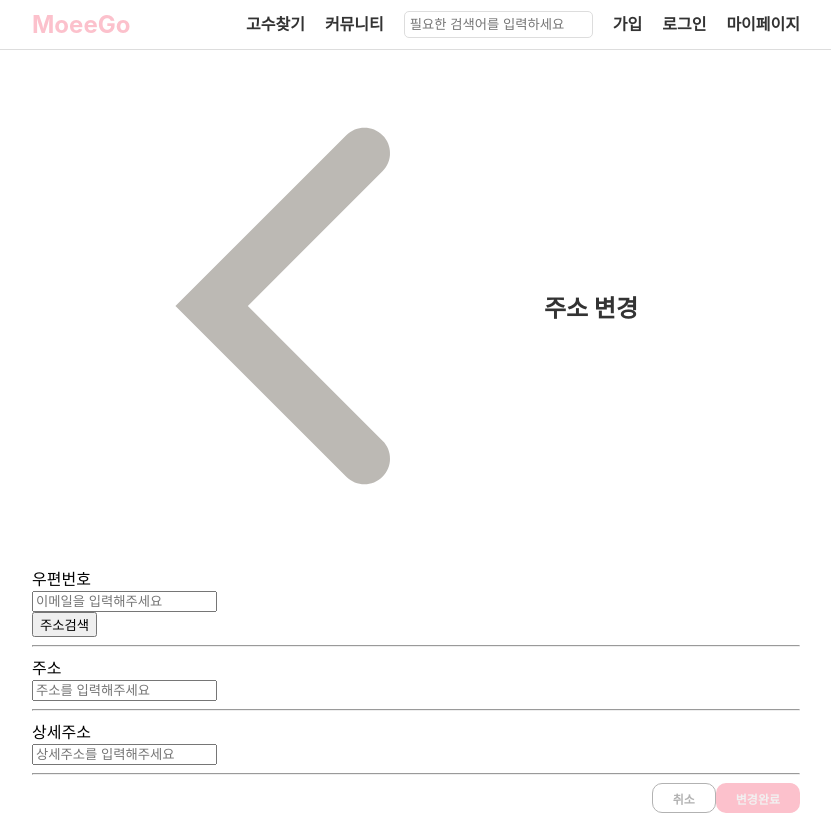
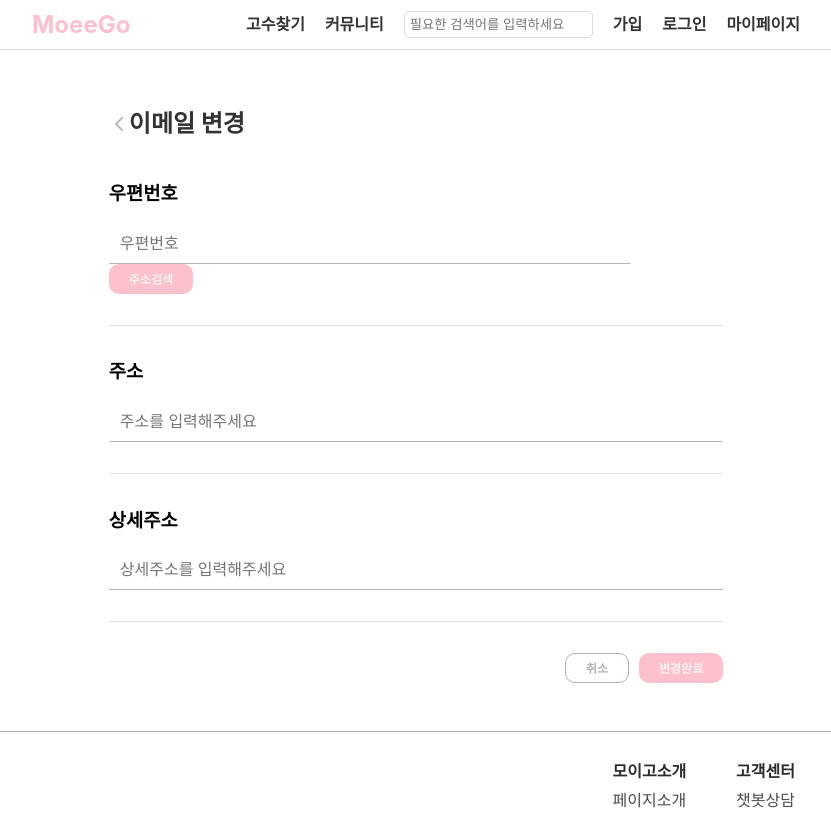
Before and after one commit to jaeheoon/moeego_client, a React (Vite) app: page /mypage/account/private/address in a window 1280 px wide. Shown: the top 815 px of the page, without its empty margins (224-1055 px from the left). Built offline with nearby package versions, Linux system fonts and the light colour scheme.

Commit message:
[FE] Feat: 주소 변경 페이지 CSS 작성

```diff
--- a/src/components/mypage/ChangeAddress.jsx
+++ b/src/components/mypage/ChangeAddress.jsx
@@ -1,45 +1,44 @@
 import React from 'react';
 import { Link } from 'react-router-dom';
+import "../../css/mypage/ChangeAddress.css";
 
 const ChangeAddress = () => {
     return (
         <div className='ChangeAddressPage'>
-            <div className='PageTitle'>
-                <Link to="/mypage/account/private"><img src="../../../src/image/prev_icon.png" alt="prev"></img></Link>
-                <h1>주소 변경</h1>
+            <div className='ChangeAddressWrap'>
+                <div className='Title'>
+                    <Link className="Link" to="/mypage/account/private"><img src="../../../src/image/prev_icon.png" alt="prev"></img></Link>
+                    <h1>이메일 변경</h1>
                 </div>
                 <form className='ChangeAddressForm'>
                     <div className='ChangeAddressContainer'>
-                    <div className="SubTitle">우편번호</div>
+                        <h3 className="SubTitle">우편번호</h3>
                         <div>
-                        <input type="email" placeholder='이메일을 입력해주세요' />
-                    </div>
-                    <div>
-                        <input type="button" value="주소검색" />
+                            <Link to=""><input type="text" id="zipcode" name="zipcode" placeholder='우편번호' /></Link>
+                            <input type="button" id="zipcodeBtn" value="주소검색" />
                         </div>
                     </div>
                     <hr />
                     <div className='ChangeAddressContainer'>
-                    <div className="SubTitle">주소</div>
+                        <h3 className="SubTitle">주소</h3>
                         <div>
-                        <input type="text" placeholder='주소를 입력해주세요' />
+                            <input type="text" id="addr1" name="addr1" placeholder='주소를 입력해주세요' />
                         </div>
                     </div>
                     <hr />
                     <div className='ChangeAddressContainer'>
-                    <div className="SubTitle">상세주소</div>
+                        <h3 className="SubTitle">상세주소</h3>
                         <div>
-                        <input type="text" placeholder='상세주소를 입력해주세요' />
+                            <input type="text" id="addr2" name="addr2" placeholder='상세주소를 입력해주세요' />
                         </div>
                     </div>
                     <hr />
                     <div className='ButtonContainer'>
-                    <div>
                         <input type="button" value="취소" />
                         <input type="button" value="변경완료" />
                     </div>
+                </form>
             </div>
-            </form>
         </div>
     );
 };
--- /dev/null
+++ b/src/css/mypage/ChangeAddress.css
@@ -0,0 +1,66 @@
+.ChangeAddressPage {
+    display: flex;
+    align-items: center;
+    justify-content: center;
+    width: 100%;
+}
+
+.ChangeAddressWrap {
+    width: 80%;
+    margin-top: 5%;
+}
+
+.ChangeAddressWrap hr {
+    margin-top: 5%;
+    margin-bottom: 5%;
+    border-width:1px 0 0 0;
+    border-color:#f2f2f2;
+    opacity: 30%;
+}
+
+#zipcode {
+    width: 85%;
+    box-sizing: border-box;
+    padding: 10px;
+    font-size: 12pt;
+    border-style: solid;
+    outline-style: none;
+    border: 1px solid #ffffff;
+    border-bottom: 1px solid #b2b2b2;
+    margin-right: 1.29em;
+}
+
+#zipcodeBtn {
+    font-size: 9pt;
+    border-style: none;
+    padding: 5px 20px;
+    height: 30px;
+    box-sizing: border-box;
+    background-color: #fcc1cc;
+    font-weight: bold;
+    color: #f1f1f1;
+    border-radius: 10px;
+    transition: all 0.25s ease-out;
+}
+
+#zipcodeBtn:hover {
+    cursor: pointer;
+    background-color: lightcoral;
+    color: #ffffff;
+}
+
+.ChangeAddressWrap input[type="text"] {
+    width: 100%;
+    box-sizing: border-box;
+    padding: 10px;
+    font-size: 12pt;
+    border-style: solid;
+    outline-style: none;
+    border: 1px solid #ffffff;
+    border-bottom: 1px solid #b2b2b2;
+}
+
+.ChangeAddressWrap input[type="text"]:focus, .ChangePasswordContainer input[type="text"]:active, #zipcode:focus, #zipcode:active {
+    border-bottom: 1px solid lightcoral;
+    box-sizing: border-box;
+}
```
Lines whose indentation alone changed are shown as unchanged.
